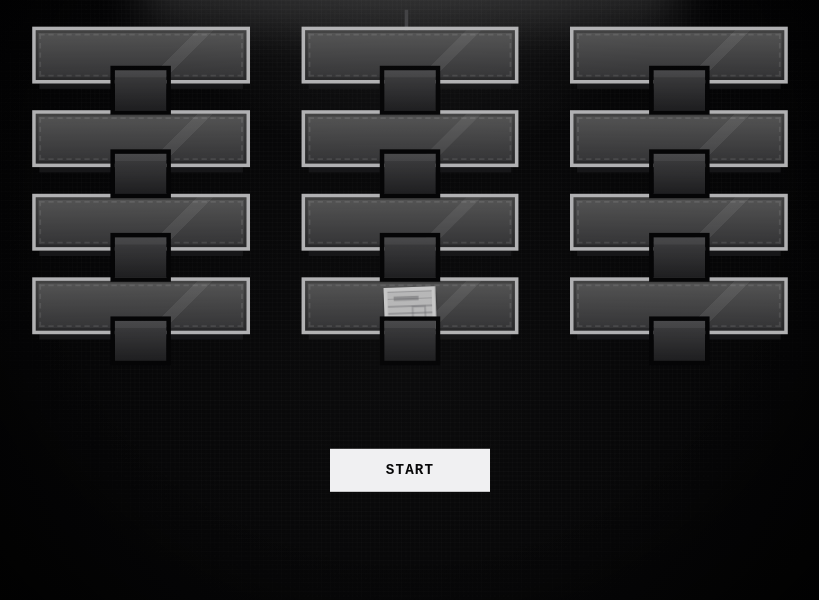
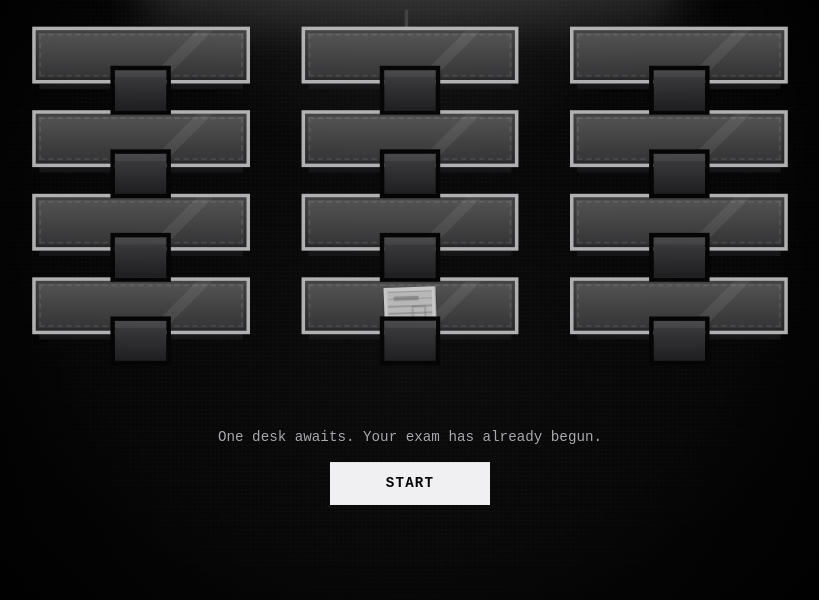
Before and after one commit to noh9475-glitch/my-game, a website built with Vite: page index.html in a window 1280 px wide. Shown: the part 200-800 px from the top of the page, without its empty margins (230-1049 px from the left). Built offline with nearby package versions, Linux system fonts and the light colour scheme.

Commit message:
Restore start screen tagline

```diff
--- a/src/main.js
+++ b/src/main.js
@@ -31,6 +31,7 @@ document.querySelector('#app').innerHTML = `
       </section>
 
       <section class="title-panel" aria-label="Start screen">
+        <p class="tagline">One desk awaits. Your exam has already begun.</p>
         <button id="start-button" class="start-button" type="button">Start</button>
       </section>
     </div>
--- a/src/style.css
+++ b/src/style.css
@@ -296,10 +296,11 @@ input {
 
 .title-panel {
   position: absolute;
-  top: 730px;
+  top: 705px;
   left: 50%;
   width: 680px;
   display: grid;
+  gap: 16px;
   justify-items: center;
   transform: translateX(-50%);
   text-align: center;
@@ -307,6 +308,14 @@ input {
     opacity 420ms ease,
     transform 650ms ease,
     visibility 420ms ease;
+}
+
+.tagline {
+  max-width: 520px;
+  margin: 0;
+  color: #a8a8ad;
+  font-size: 1rem;
+  line-height: 1.5;
 }
 
 .start-button,
```
